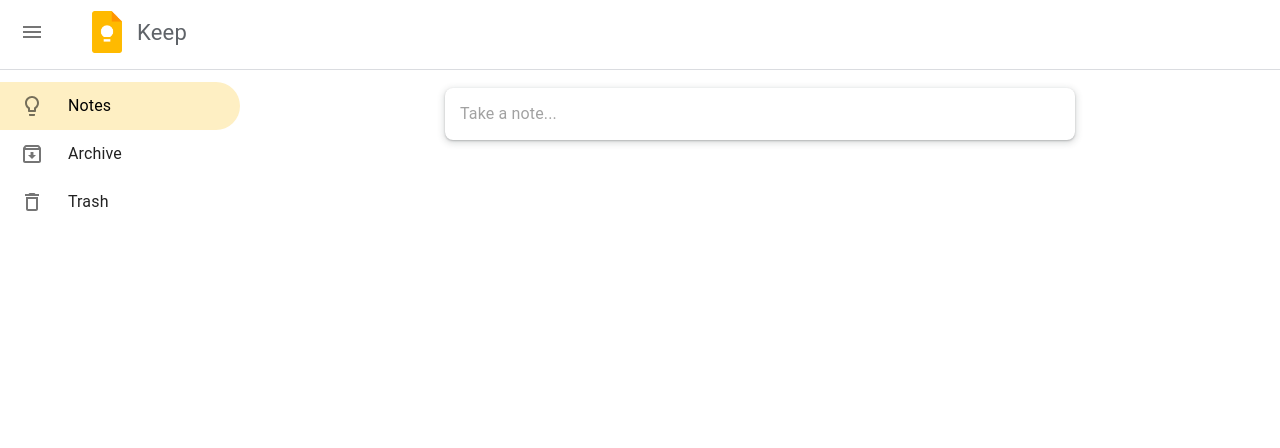
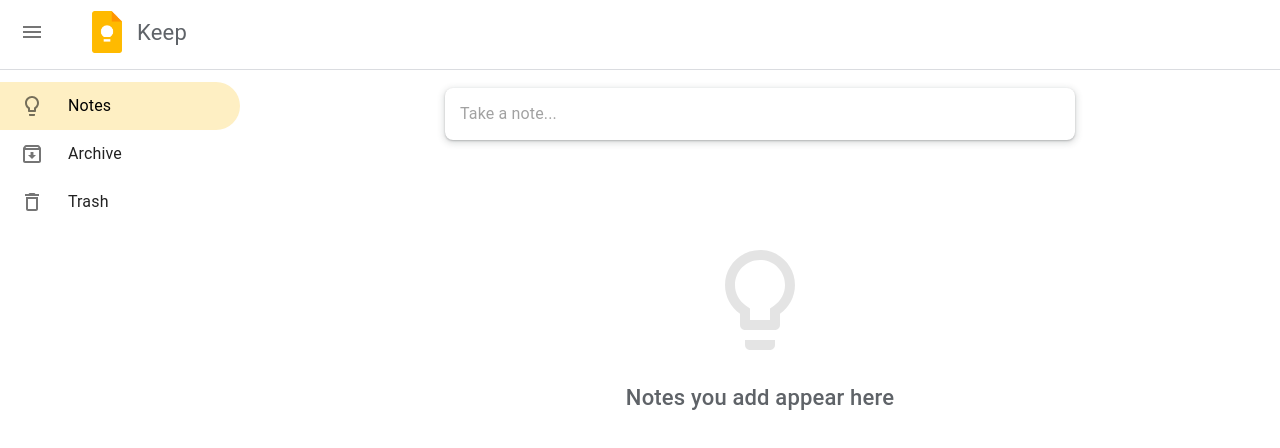
Before and after one commit to TheNewC0der-24/Google-Keep-Clone, a React (Create React App) app: page / in a window 1280 px wide. Shown: the top 448 px of the page. Built offline with nearby package versions, Linux system fonts and the light colour scheme.

Commit message:
Map the notes in UI and implement the logic for the UI that if no notes then show message otherwise show the notes.

```diff
--- a/src/Components/Notes/Notes.jsx
+++ b/src/Components/Notes/Notes.jsx
@@ -1,10 +1,56 @@
-import React from 'react';
+import React, { useContext } from 'react';
 
 import Form from './Form';
+import Note from './Note';
+
+import { DataContext } from '../../Context/DataProvider';
+
+import { Box, Typography, Grid } from '@mui/material';
+
+import { LightbulbOutlined } from '@mui/icons-material';
+
 
 const Notes = () => {
+
+    const { notes } = useContext(DataContext);
+
     return (
-        <Form />
+        <React.Fragment>
+            <Form />
+
+            {
+                notes.length === 0 ? (
+                    <Box sx={{
+                        display: 'flex',
+                        flexDirection: 'column',
+                        alignItems: 'center',
+                        marginTop: '5rem',
+                    }}>
+                        <LightbulbOutlined sx={{
+                            backgroundSize: '120px 120px',
+                            height: '120px',
+                            margin: '20px',
+                            opacity: '.1',
+                            width: '120px',
+                        }} />
+                        <Typography sx={{ fontSize: '1.375rem' }} align='center' variant="h6" color="#5f6368">
+                            Notes you add appear here
+                        </Typography>
+                    </Box>
+                ) :
+                    (
+                        <Grid spacing={2} container>
+                            {
+                                notes.map(note => (
+                                    <Grid item xs={12} sm={6} md={4} lg={2}>
+                                        <Note note={note} />
+                                    </Grid>
+                                ))
+                            }
+                        </Grid>
+                    )
+            }
+        </React.Fragment>
     )
 }
 
```
